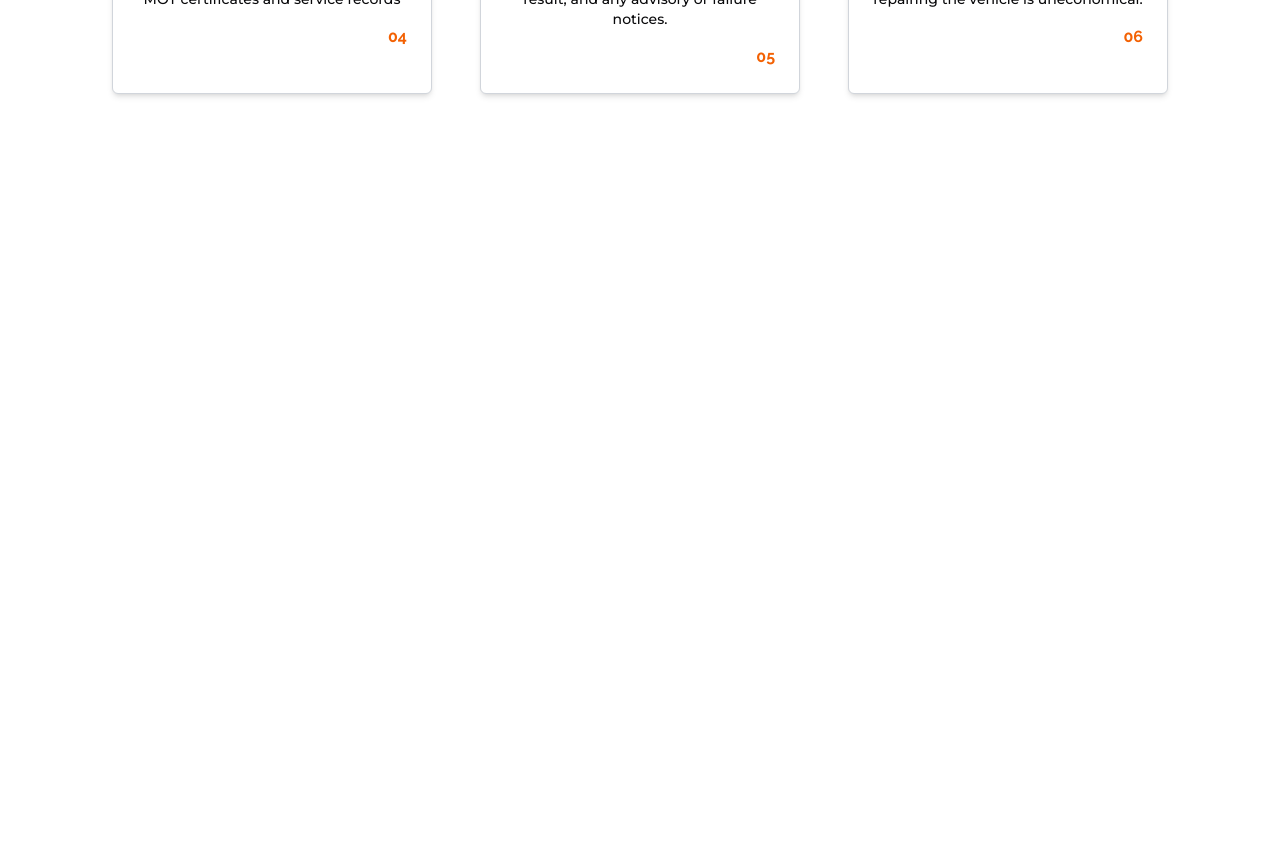
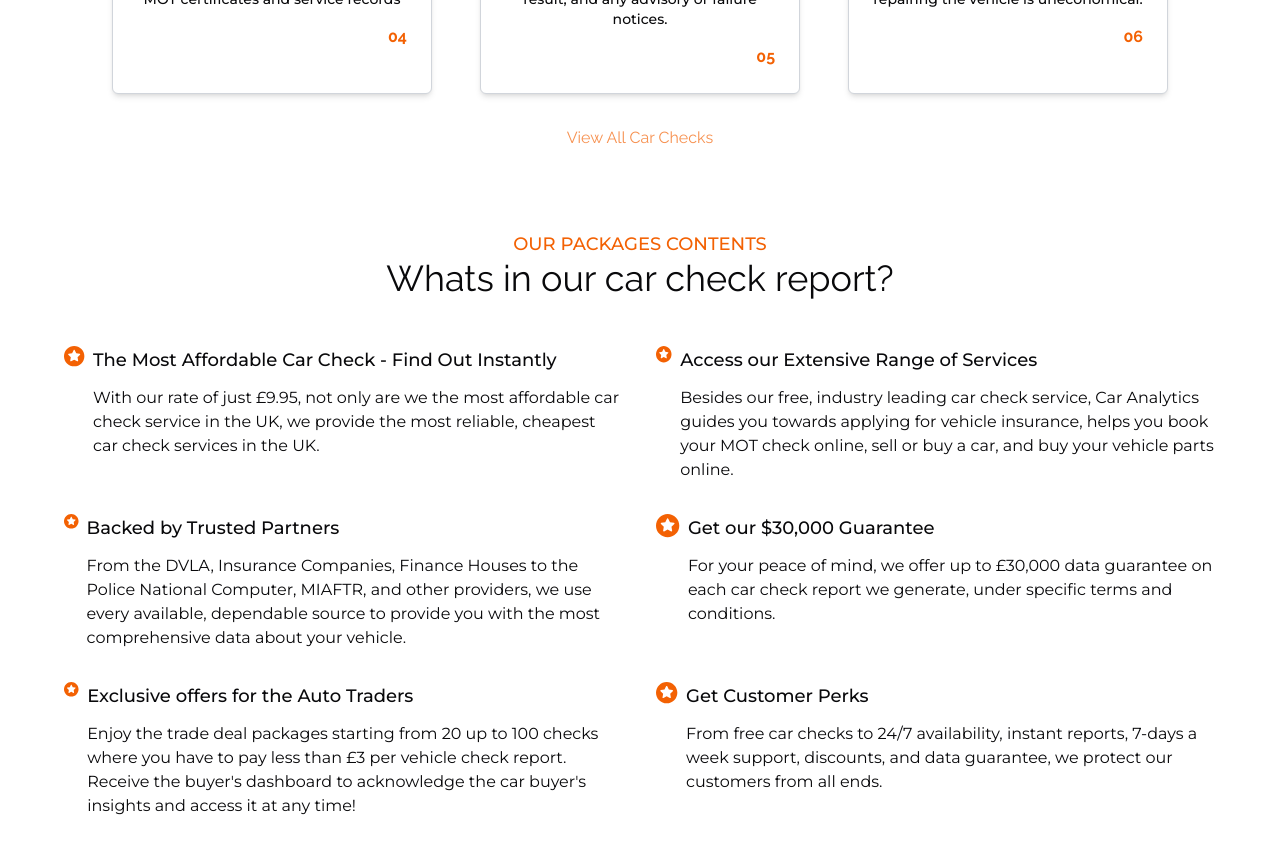
Before and after one commit to IykeMich/car-checkup, a Next.js app: page / in a window 1280 px wide. Shown: the part 4080-4934 px from the top of the page. Before the commit the page ends 4206 px from the top, so only its background shows below. Built offline with nearby package versions, Linux system fonts and the light colour scheme.

Commit message:
Thank God for Today

```diff
--- /dev/null
+++ b/app/components/homepage/Benefits.tsx
@@ -0,0 +1,44 @@
+import Image from 'next/image'
+import React from 'react'
+
+const benefits: {id:number, title:string, subtitle:string}[] = [
+    {id:1, title:"The Most Affordable Car Check - Find Out Instantly", subtitle:"With our rate of just £9.95, not only are we the most affordable car check service in the UK, we provide the most reliable, cheapest car check services in the UK."},
+    {id:2, title:"Access our Extensive Range of Services", subtitle:"Besides our free, industry leading car check service, Car Analytics guides you towards applying for vehicle insurance, helps you book your MOT check online, sell or buy a car, and buy your vehicle parts online."},
+    {id:3, title:"Backed by Trusted Partners", subtitle:"From the DVLA, Insurance Companies, Finance Houses to the Police National Computer, MIAFTR, and other providers, we use every available, dependable source to provide you with the most comprehensive data about your vehicle."},
+    {id:4, title:"Get our $30,000 Guarantee", subtitle:"For your peace of mind, we offer up to £30,000 data guarantee on each car check report we generate, under specific terms and conditions."},
+    {id:5, title:"Exclusive offers for the Auto Traders", subtitle:"Enjoy the trade deal packages starting from 20 up to 100 checks where you have to pay less than £3 per vehicle check report. Receive the buyer's dashboard to acknowledge the car buyer's insights and access it at any time!"},
+    {id:6, title:"Get Customer Perks", subtitle:"From free car checks to 24/7 availability, instant reports, 7-days a week support, discounts, and data guarantee, we protect our customers from all ends."},
+
+]
+
+export default function Benefits() {
+  return (
+    <section className='w-full'>
+        <main className='py-12 w-full'>
+            <div className="md:mx-12 lg:mx-24 trusted mt-4 flex flex-col text-center">
+                <p className="font-montserrat font-medium text-sm md:text-base xl:text-lg text-ccOrange
+                    leading-loose mt-4">
+                    OUR PACKAGES CONTENTS
+                </p>
+                <h1 className="font-raleway font-medium text-lg md:text-xl lg:text-4xl">
+                Whats in our car check report?
+                </h1>
+            </div>
+
+            <div className="grid md:grid-cols-2 gap-8 px-4 md:px-8 lg:px-16 py-12">
+            {benefits.map((benefit) => (
+                <div key={benefit.id} className="inline-flex space-x-2 items-start">
+                    <div>
+                        <Image src="/images/star.svg" alt="star" width={50} height={50}/>
+                    </div>
+                    <div className="flex flex-col space-y-2 md:space-y-3">
+                        <h1 className='font-montserrat font-medium text-sm lg:text-lg'>{benefit.title}</h1>
+                        <p className='font-montserrat font-light text-xs lg:text-base'>{benefit.subtitle}</p>
+                    </div>
+                </div>
+            ))}
+            </div>
+        </main>
+    </section>
+  )
+}
--- a/app/components/homepage/SecondCard.tsx
+++ b/app/components/homepage/SecondCard.tsx
@@ -70,6 +70,10 @@
 
                 ))}
             </div>
+
+            <div className="w-full text-center">
+                <p className="font-raleway font-medium hover:underline text-ccOrange animate-pulse cursor-pointer">View All Car Checks</p>
+            </div>
         </main>
     </section>
   )
--- a/app/page.tsx
+++ b/app/page.tsx
@@ -1,5 +1,6 @@
 import CarouselOne from "./components/customComponents/CarouselOne";
 import Hero from "./components/Hero";
+import Benefits from "./components/homepage/Benefits";
 import FirstCards from "./components/homepage/FirstCards";
 import SecondCard from "./components/homepage/SecondCard";
 
@@ -11,6 +12,7 @@
       <FirstCards />
       <CarouselOne />
       <SecondCard />
+      <Benefits />
     </main>
   )
 }
```
